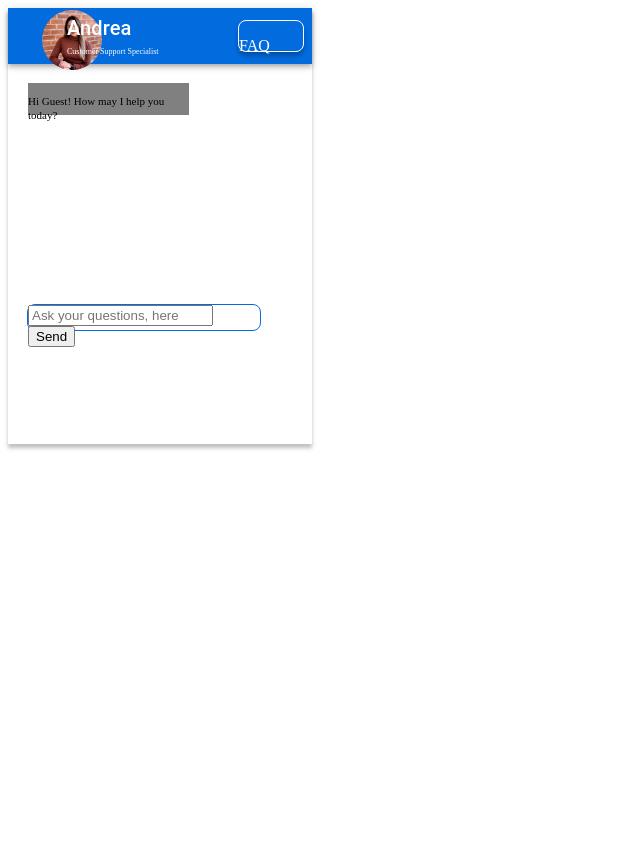
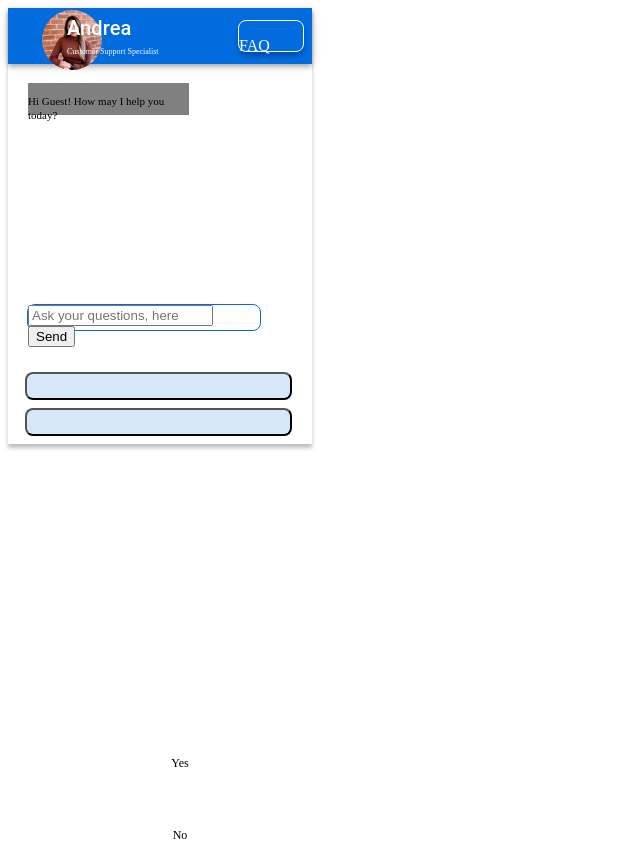
Before and after one commit to seancarnahan/TMChatbotHachathon, a React (Create React App) app: page / in a window 1280 px wide. Both pictures are taken after a click on the button "OPEN". Shown: the whole page, without its empty margins (0-640 px from the left). Before the commit the page ends 800 px from the top, so only its background shows below. Built offline with nearby package versions, Linux system fonts and the light colour scheme.

Commit message:
Sean commit before integration with app.js

```diff
--- a/src/App.css
+++ b/src/App.css
@@ -130,3 +130,133 @@
   color: #000000;
   background-color: grey;
 }
+
+.rec1-wrap {
+  position: absolute;
+  width: 267px;
+  height: 27px;
+  left: 19px;
+  top: 331px;
+
+  background: #D6E7FA;
+  border-radius: 8px;
+}
+
+.rec2-wrap {
+  position: absolute;
+  width: 267px;
+  height: 27px;
+  left: 19px;
+  top: 366px;
+
+  background: #D6E7FA;
+  border-radius: 8px;
+
+}
+
+.rec3-wrap {
+  position: absolute;
+  width: 269px;
+  height: 27px;
+  left: 19px;
+  top: 401px;
+
+  background: #D6E7FA;
+  border-radius: 8px;
+}
+
+.rec1-text {
+  position: absolute;
+  width: 87px;
+  height: 15px;
+  left: 110px;
+  top: 337px;
+
+  font-family: Averta;
+  font-size: 12px;
+  line-height: 15px;
+
+  color: #000000;
+}
+
+.rec2-text {
+  position: absolute;
+  width: 222px;
+  height: 15px;
+  left: 44px;
+  top: 372px;
+
+  font-family: Averta;
+  font-size: 12px;
+  line-height: 15px;
+  color: #000000;
+
+}
+
+.rec3-text {
+  position: absolute;
+  width: 146px;
+  height: 14px;
+  left: 82px;
+  top: 407px;
+
+  font-family: Averta;
+  font-size: 12px;
+  line-height: 15px;
+
+  color: #000000;
+}
+
+.yes-wrap {
+  position: absolute;
+  width: 267px;
+  height: 28px;
+  left: 17px;
+  top: 364px;
+
+  background: #D6E7FA;
+  border-radius: 8px;
+
+}
+
+.yes-text {
+  position: absolute;
+  width: 222px;
+  height: 15.56px;
+  left: 42px;
+  top: 370.22px;
+
+  font-family: Averta;
+  font-size: 12px;
+  line-height: 15px;
+  text-align: center;
+
+  color: #000000;
+}
+
+.no-wrap {
+  position: absolute;
+  width: 267px;
+  height: 27.84px;
+  left: 17px;
+  top: 400px;
+
+  background: #D6E7FA;
+  border-radius: 8px;
+
+}
+
+.no-text {
+  position: absolute;
+  width: 222px;
+  height: 15.46px;
+  left: 42px;
+  top: 406.19px;
+
+  font-family: Averta;
+  font-size: 12px;
+  line-height: 15px;
+  text-align: center;
+
+  color: #000000;
+}
--- a/src/UI/js/components/chatBoxWrapper.js
+++ b/src/UI/js/components/chatBoxWrapper.js
@@ -1,17 +1,41 @@
-import React from 'react';
+import React, {Component} from 'react';
 
 import Header from './header';
 import ConversationThread from './conversationThread';
-import MessageBox from './messageBox'
+import MessageBox from './messageBox';
+import YesOrNoBoxes from './yesOrNoBoxes';
 
-function ChatBoxWrapper() {
-  return (
+class ChatBoxWrapper extends Component {
+  constructor(props) {
+    super(props);
+
+    this.state = {
+      isYes: false
+    };
+  }
+
+  questionAnsweredCorrectly() {
+    console.log("YES");
+
+  }
+
+  questionAnsweredInCorrectly() {
+    console.log("NO");
+
+  }
+
+
+
+  render() {
+    return(
       <div className="ChatBoxWrapper">
         <Header/>
         <ConversationThread/>
         <MessageBox/>
+        <YesOrNoBoxes triggerYes={this.questionAnsweredCorrectly} triggerNo={this.questionAnsweredInCorrectly}/>
       </div>
     );
   }
+}
 
 export default ChatBoxWrapper;
--- a/src/UI/js/components/yesOrNoBoxes.js
+++ b/src/UI/js/components/yesOrNoBoxes.js
@@ -1,10 +1,22 @@
-import React from 'react';
+import React, {Component} from 'react';
 
-function YesOrNoBoxes() {
-  return (
-    <div className="YesOrNoBoxes">
-    </div>
-  );
+class YesOrNoBoxes extends Component {
+  constructor(props) {
+    super(props);
+  }
+
+  render() {
+    return(
+      <div className="yesorno-wrapper">
+        <button className="yes-wrap" onclick={this.props.triggerYes}>
+          <p className="yes-text">Yes</p>
+        </button>
+        <button className="no-wrap" onclick={this.props.triggerNo}>
+          <p className="no-text">No</p>
+        </button>
+      </div>
+    );
+  }
 }
 
 export default YesOrNoBoxes;
```
Also changed, not shown: src/UI/js/components/autoAnswerController.js (deleted, +0 -10 lines), src/UI/js/components/requestButton.js (deleted, +0 -10 lines), src/UI/js/components/userPossibileAnswers.js (added, +25 -0 lines). Lines whose indentation alone changed are shown as unchanged.
